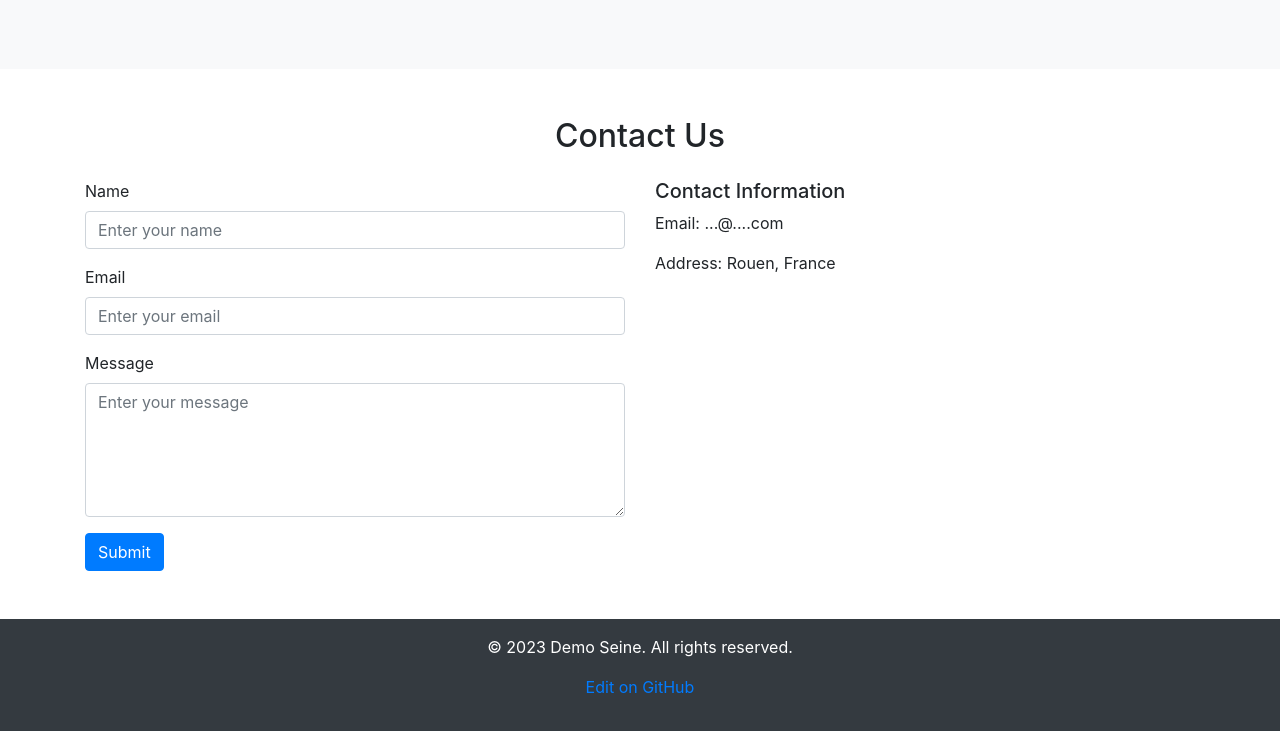
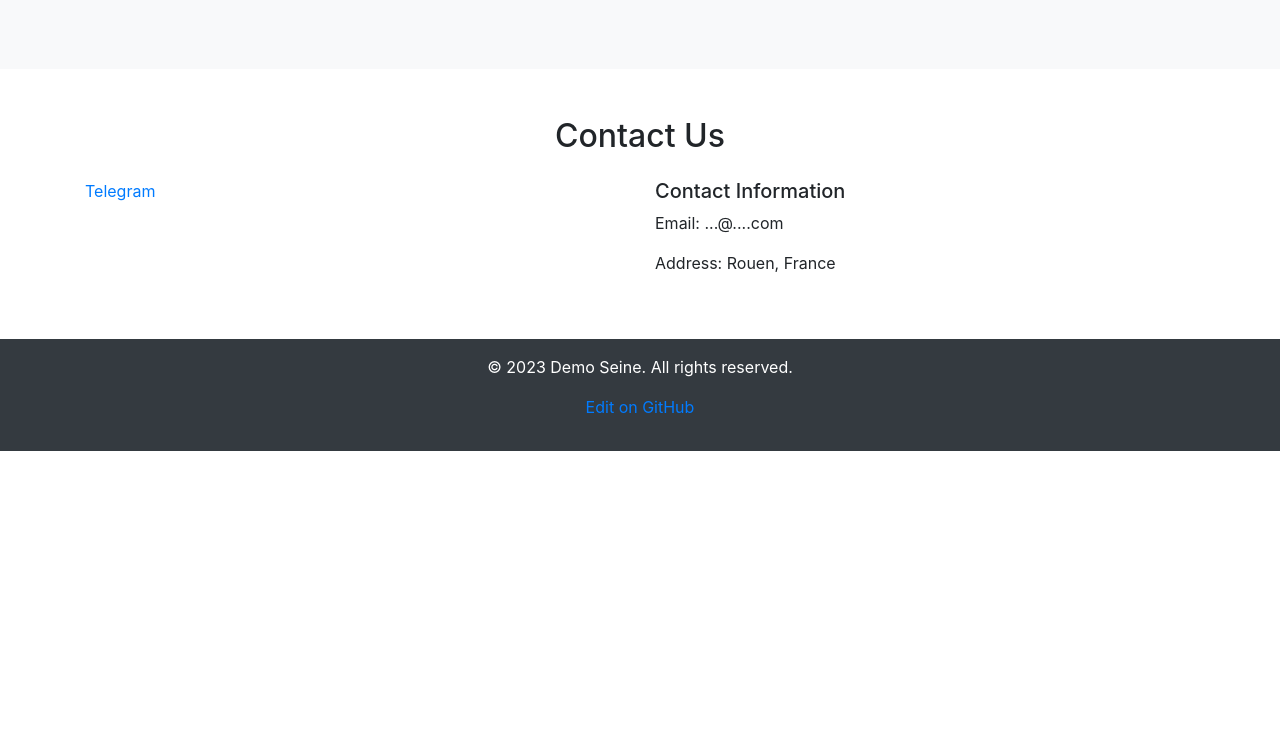
Before and after one commit to DemoSeine/DemoSeine.com, a plain HTML site: page out/index.html in a window 1280 px wide. Shown: the part 1180-1911 px from the top of the page. After the commit the page ends 1631 px from the top, so only its background shows below. Drawn offline with nearby package versions, Linux system fonts and the light colour scheme.

Commit message:
Update index.html

```diff
--- a/out/index.html
+++ b/out/index.html
@@ -102,21 +102,7 @@
       <h2 class="text-center mb-4">Contact Us</h2>
       <div class="row">
         <div class="col-md-6">
-          <form>
-            <div class="form-group">
-              <label for="name">Name</label>
-              <input type="text" class="form-control" id="name" placeholder="Enter your name">
-            </div>
-            <div class="form-group">
-              <label for="email">Email</label>
-              <input type="email" class="form-control" id="email" placeholder="Enter your email">
-            </div>
-            <div class="form-group">
-              <label for="message">Message</label>
-              <textarea class="form-control" id="message" rows="5" placeholder="Enter your message"></textarea>
-            </div>
-            <button type="submit" class="btn btn-primary">Submit</button>
-          </form>
+          <a href="https://t.me/+NwgPww07OLs5Yjc0">Telegram</a>
         </div>
         <div class="col-md-6">
           <h5>Contact Information</h5>
```
